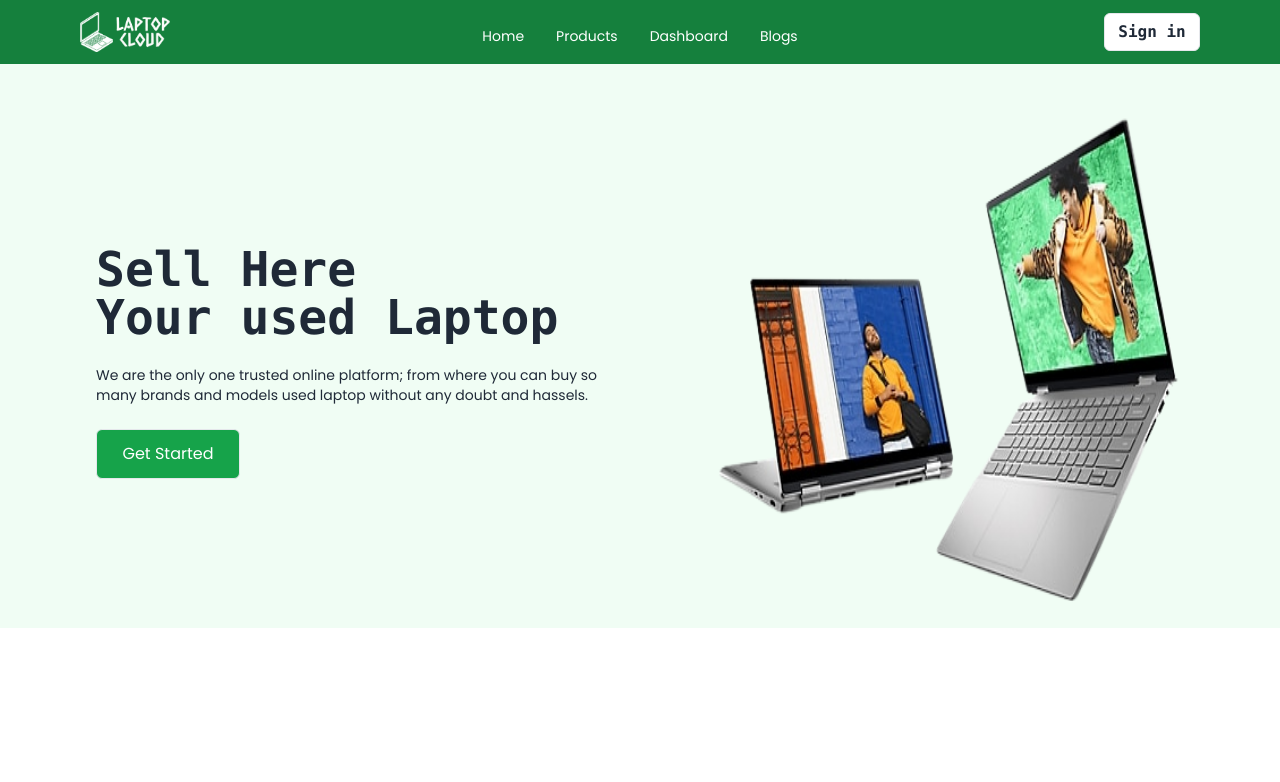
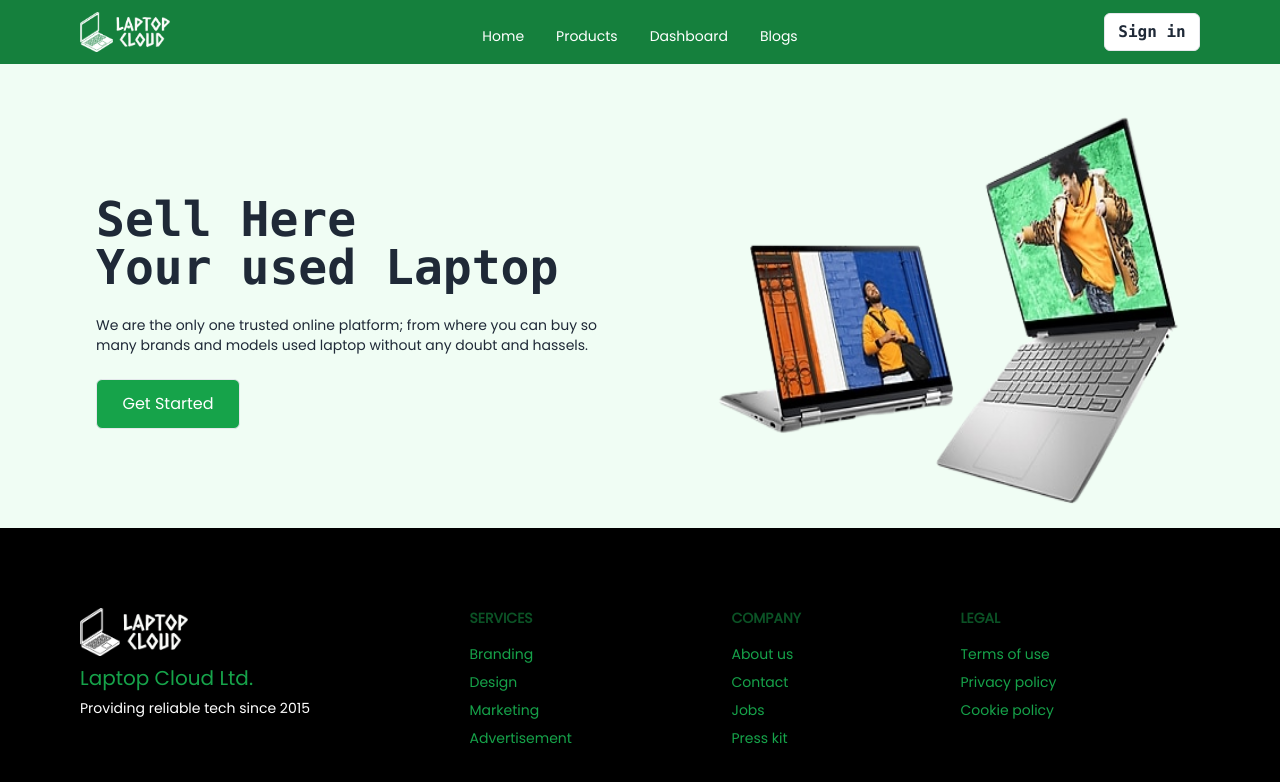
Before and after one commit to Jobayer109/laptop-cloud-client, a React (Create React App) app: page / in a window 1280 px wide. Shown: the top 782 px of the page. Built offline with nearby package versions, Linux system fonts and the light colour scheme; no server answers.

Commit message:
footer section added

```diff
--- a/src/App.js
+++ b/src/App.js
@@ -4,7 +4,7 @@
 
 function App() {
   return (
-    <div className="bg-green-50">
+    <div>
       <RouterProvider router={router}></RouterProvider>{" "}
     </div>
   );
--- a/src/Layout/Main.jsx
+++ b/src/Layout/Main.jsx
@@ -5,10 +5,10 @@
 
 const Main = () => {
   return (
-    <div>
+    <div className="bg-green-50">
       <Header />
       <Outlet />
-      {/* <Footer /> */}
+      <Footer />
     </div>
   );
 };
--- a/src/Pages/Home/Banner.jsx
+++ b/src/Pages/Home/Banner.jsx
@@ -8,10 +8,10 @@
       <div className="hero-content flex-col lg:flex-row-reverse">
         <img
           src={banner}
-          className="w-1/2 h-[500px] translate-x-4 duration-500 ease-in "
+          className="w-1/2 h-[400px] translate-x-4 duration-500 ease-in "
           alt="laptop"
         />
-        <div className="w-1/2">
+        <div className="">
           <h1 className="text-5xl font-bold font-mono">
             Sell Here <br /> Your used Laptop
           </h1>
--- a/src/Pages/Shared/Footer.jsx
+++ b/src/Pages/Shared/Footer.jsx
@@ -1,7 +1,39 @@
 import React from "react";
+import logo from "../../assets/images/logo.png";
 
 const Footer = () => {
-  return <div>This is Footer</div>;
+  return (
+    <footer className="footer p-20 bg-black text-green-600">
+      <div>
+        <img src={logo} alt="" className="h-12" />
+        <p className="text-xl">
+          Laptop Cloud Ltd.
+          <br />
+          <span className="text-sm text-white">Providing reliable tech since 2015</span>
+        </p>
+      </div>
+      <div>
+        <span className="footer-title">Services</span>
+        <a className="link link-hover">Branding</a>
+        <a className="link link-hover">Design</a>
+        <a className="link link-hover">Marketing</a>
+        <a className="link link-hover">Advertisement</a>
+      </div>
+      <div>
+        <span className="footer-title">Company</span>
+        <a className="link link-hover">About us</a>
+        <a className="link link-hover">Contact</a>
+        <a className="link link-hover">Jobs</a>
+        <a className="link link-hover">Press kit</a>
+      </div>
+      <div>
+        <span className="footer-title">Legal</span>
+        <a className="link link-hover">Terms of use</a>
+        <a className="link link-hover">Privacy policy</a>
+        <a className="link link-hover">Cookie policy</a>
+      </div>
+    </footer>
+  );
 };
 
 export default Footer;
```
